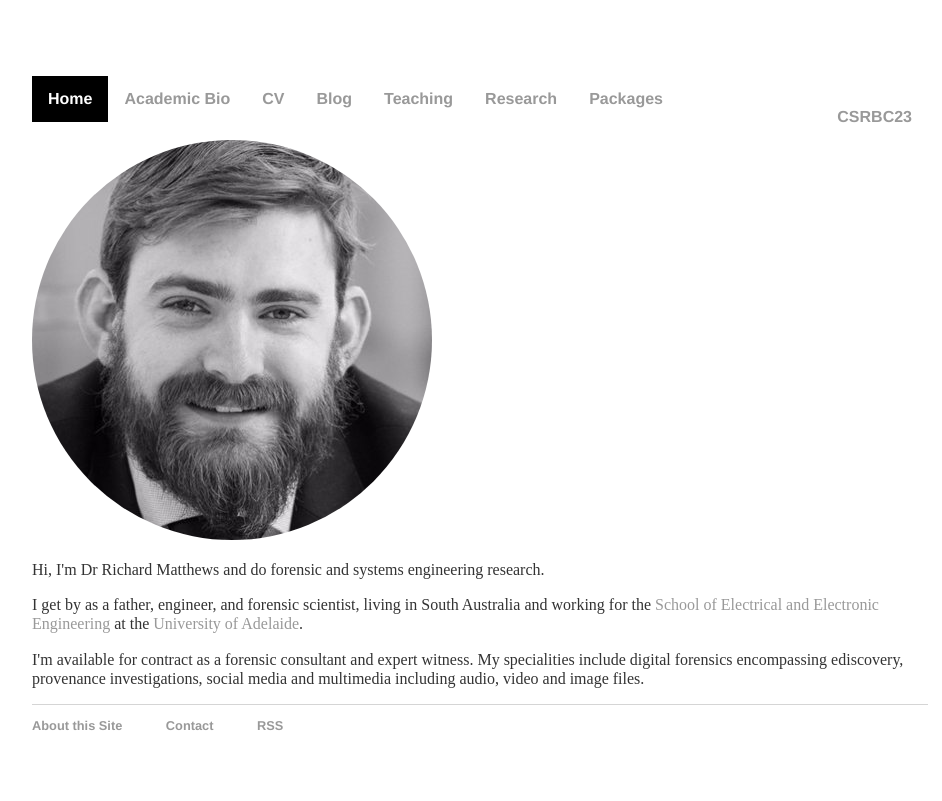
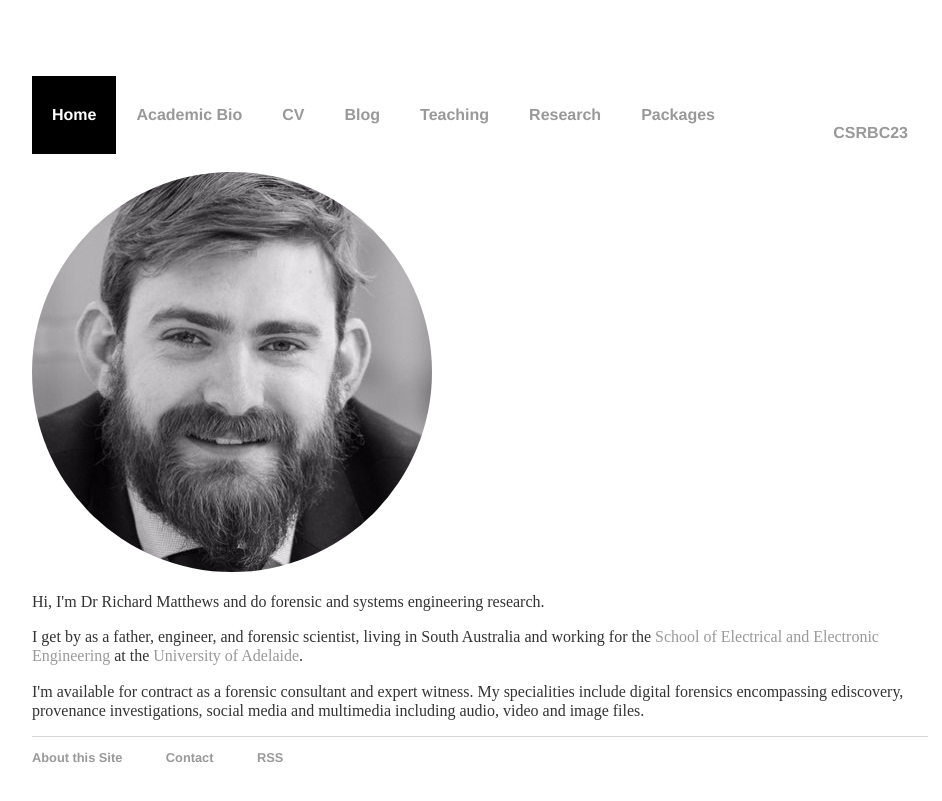
Before and after one commit to rhematt/rhematt.github.io, a Jekyll site: the page built from index.html, in a window 1280 px wide. Shown: the top 801 px of the page, without its empty margins (160-1102 px from the left). Built offline with Jekyll 4.4.1, drawn with Linux system fonts in a browser that asks for light colours.

Commit message:
Update main.css

```diff
--- a/css/main.css
+++ b/css/main.css
@@ -26,7 +26,7 @@ nav {
 nav a {
 	float: left;
 	display: block;
-	padding: 14px 16px;
+	padding: 30px 20px;
 	text-align: center
 }
 
```
